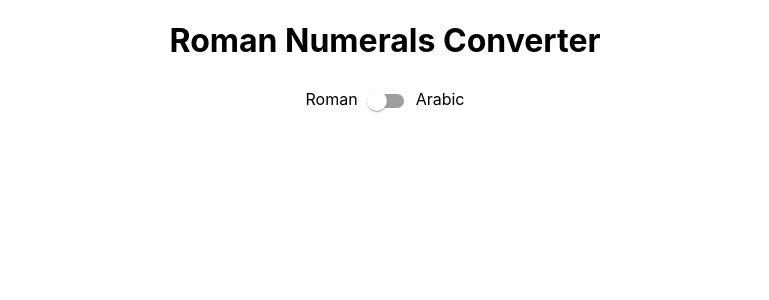
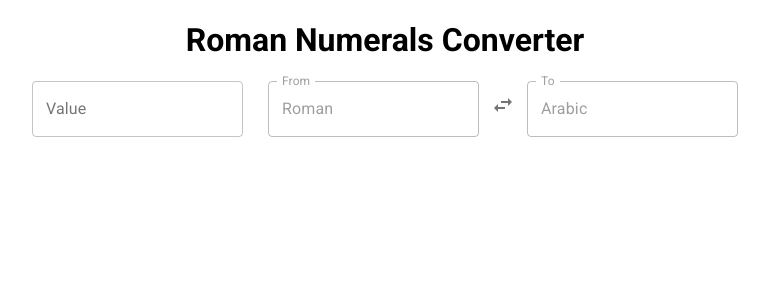
Before and after one commit to fabioalmribeiro/sovrn-assignment, a React (Create React App) app in the folder roman-numerals-ui/: page / in a window 1280 px wide. Shown: the top 300 px of the page, without its empty margins (255-1024 px from the left). Built offline with nearby package versions, Linux system fonts and the light colour scheme.

Commit message:
Replace NumeralToggle with NumeralConverter

```diff
--- a/roman-numerals-ui/src/App.tsx
+++ b/roman-numerals-ui/src/App.tsx
@@ -1,14 +1,14 @@
 import React from 'react';
 
 import './App.scss';
-import NumeralToggle from './components/NumeralToggle/NumeralToggle';
+import NumeralConverter from './components/NumeralConverter/NumeralConverter';
 
 function App() {
   return (
     <div className="app">
       <h1>Roman Numerals Converter</h1>
 
-      <NumeralToggle />
+      <NumeralConverter />
     </div>
   );
 }
--- a/roman-numerals-ui/src/api/api-urls.ts
+++ b/roman-numerals-ui/src/api/api-urls.ts
@@ -4,4 +4,9 @@ const apiUrls = {
   removeAllNumerals: 'numerals/remove'
 };
 
+export const replaceUrl = (url: string, obj: Record<string, string>) => {
+  const pattern = /:[\w]+/ig; // :property
+  return url.replace(pattern, (token) => obj[token.substring(1)] || '');
+};
+
 export default apiUrls;
--- /dev/null
+++ b/roman-numerals-ui/src/components/NumeralConverter/NumeralConverter.scss
@@ -0,0 +1,31 @@
+.numeral-converter {
+  display: flex;
+  flex-direction: column;
+
+  &__input {
+    input {
+      text-transform: uppercase;
+    }
+  }
+
+  &__group {
+    display: flex;
+    align-items: center;
+  }
+
+  &__toggle {
+    margin-left: 25px;
+  }
+
+  &__result {
+    display: flex;
+    flex-direction: column;
+    text-transform: uppercase;
+
+    > span {
+      &:last-child {
+        font-size: 50px;
+      }
+    }
+  }
+}
--- /dev/null
+++ b/roman-numerals-ui/src/components/NumeralConverter/NumeralConverter.tsx
@@ -0,0 +1,106 @@
+import React, { useState, useCallback, useEffect } from 'react';
+import { TextField, IconButton } from '@material-ui/core';
+import SwapHorizIcon from '@material-ui/icons/SwapHoriz';
+import _ from 'lodash';
+
+import './NumeralConverter.scss';
+import numeralsAPI from 'src/api/api';
+import apiUrls, { replaceUrl } from 'src/api/api-urls';
+import APIError from 'src/interfaces/APIError';
+
+function NumeralConverter() {
+  const [value, setValue] = useState<string>('');
+  const [result, setResult] = useState<string>('');
+  const [errorMessage, setErrorMessage] = useState<string>('');
+  const [fromRoman, setFromRoman] = useState<boolean>(true);
+
+  //#region - METHODS -
+
+  const debouncedOnChange = useCallback(_.debounce(async (value: string) => {
+    if (value === '') return;
+
+    try {
+      const response = await numeralsAPI.get(replaceUrl(apiUrls.numeral, { type: fromRoman ? 'arabic' : 'roman', inputValue: _.upperCase(value) }));
+      if (response.status === 200 && response.data.results) {
+        setResult(response.data.results.convertedValue);
+        setErrorMessage('');
+      }
+    } catch (error) {
+      setErrorMessage((error as APIError).response.data?.message ?? '');
+    }
+  }, 500), [fromRoman]);
+
+  const triggerDebounce = (value) => {
+    setErrorMessage('');
+    setResult('');
+    debouncedOnChange(value);
+  };
+
+  const onUpdateValue = (e: React.ChangeEvent<HTMLInputElement>) => {
+    setValue(e.target.value);
+    triggerDebounce(e.target.value);
+  };
+
+  const onUpdateType = () => {
+    setFromRoman(!fromRoman);
+  };
+
+  //#endregion
+
+  //#region - EFFECTS -
+
+  useEffect(() => {
+    triggerDebounce(value);
+  }, [fromRoman]);
+
+  //#endregion
+
+  return (
+    <div className="numeral-converter">
+      <div className="numeral-converter__group">
+        <TextField
+          className="numeral-converter__input"
+          variant="outlined"
+          label="Value"
+          value={ value }
+          onChange={ onUpdateValue }
+          error={ errorMessage !== '' }
+          helperText={ errorMessage || ' ' }
+        />
+
+        <div className="numeral-converter__toggle">
+          <TextField
+            className="numeral-converter__label"
+            variant="outlined"
+            label="From"
+            value={ fromRoman ? 'Roman' : 'Arabic' }
+            disabled
+            helperText={ ' ' }
+          />
+          <IconButton onClick={ onUpdateType }>
+            <SwapHorizIcon />
+          </IconButton>
+          <TextField
+            className="numeral-converter__label"
+            variant="outlined"
+            label="To"
+            value={ fromRoman ? 'Arabic' : 'Roman' }
+            disabled
+            helperText={ ' ' }
+          />
+        </div>
+      </div>
+
+      {
+        value !== '' && result !== '' && (
+          <div className="numeral-converter__result">
+            <span>{ `${ value } =` }</span>
+            <span>{ result }</span>
+          </div>
+        )
+      }
+    </div>
+  );
+}
+
+export default NumeralConverter;
--- a/roman-numerals-ui/src/components/NumeralToggle/NumeralToggle.tsx
+++ /dev/null
@@ -1,27 +0,0 @@
-import React, { useState } from 'react';
-import { Switch } from '@mui/material';
-
-import './NumeralToggle.scss';
-
-function NumeralToggle() {
-  const [type, setType] = useState('');
-  const onUpdateMode = (e: React.ChangeEvent<HTMLInputElement>, checked: boolean) => {
-    setType(checked ? 'arabic' : 'roman');
-  };
-
-  return (
-    <div className="numeral-toggle">
-      <span className="numeral-toggle__label">Roman</span>
-      <Switch
-        className="numeral-toggle__switch"
-        checked={ type === 'arabic' }
-        onChange={ onUpdateMode }
-      />
-      <span className="numeral-toggle__label">Arabic</span>
-
-
-    </div>
-  );
-}
-
-export default NumeralToggle;
--- a/roman-numerals-ui/src/index.scss
+++ b/roman-numerals-ui/src/index.scss
@@ -1,13 +1,6 @@
 body {
   margin: 0;
-  font-family: -apple-system, BlinkMacSystemFont, 'Segoe UI', 'Roboto', 'Oxygen',
-    'Ubuntu', 'Cantarell', 'Fira Sans', 'Droid Sans', 'Helvetica Neue',
-    sans-serif;
+  font-family: 'Roboto', sans-serif;
   -webkit-font-smoothing: antialiased;
   -moz-osx-font-smoothing: grayscale;
 }
-
-code {
-  font-family: source-code-pro, Menlo, Monaco, Consolas, 'Courier New',
-    monospace;
-}
--- a/roman-numerals-ui/src/index.tsx
+++ b/roman-numerals-ui/src/index.tsx
@@ -1,5 +1,6 @@
 import React from 'react';
 import { createRoot } from 'react-dom/client';
+import { StylesProvider } from '@material-ui/core/styles';
 
 import './index.scss';
 import App from './App';
@@ -8,7 +9,9 @@ import reportWebVitals from './reportWebVitals';
 const root = createRoot(document.getElementById('root'));
 root.render(
   <React.StrictMode>
-    <App />
+    <StylesProvider injectFirst>
+      <App />
+    </StylesProvider>
   </React.StrictMode>
 );
 
--- /dev/null
+++ b/roman-numerals-ui/src/interfaces/APIError.ts
@@ -0,0 +1,12 @@
+interface APIError {
+  response: {
+    status: number,
+    data: {
+      code: string,
+      message: string,
+      results: unknown
+    }
+  }
+}
+
+export default APIError;
```
Also changed, not shown: roman-numerals-ui/src/components/NumeralToggle/NumeralToggle.scss (deleted).
